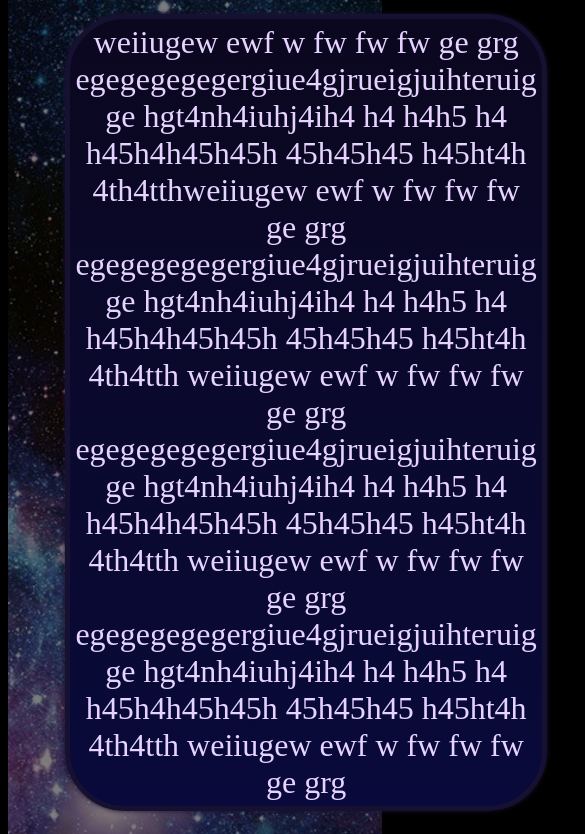
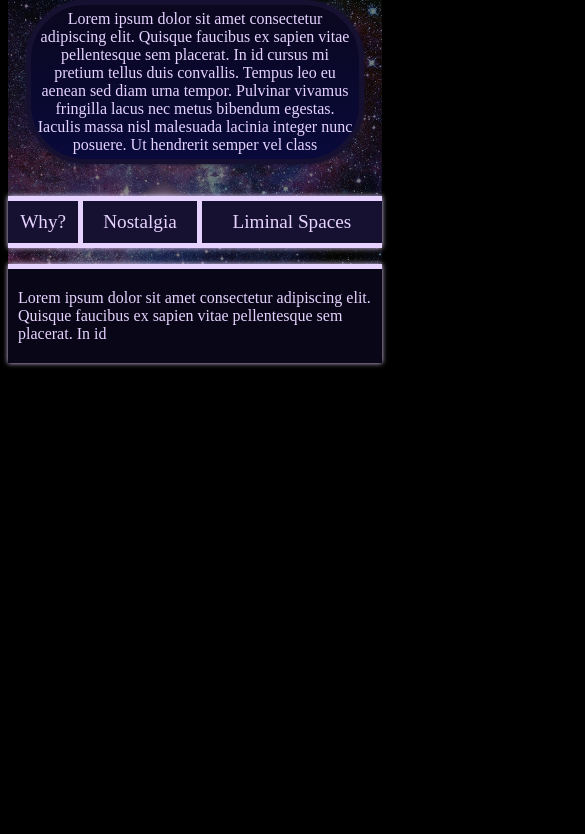
Before and after one commit to djs54344/ART-117-My-Website, a plain HTML site: page index.html in a window 390 px wide. Shown: the part 304-1138 px from the top of the page, 585 px wide, since content can reach past the window. After the commit the page ends 844 px from the top, so only its background shows below. Drawn offline with Linux system fonts and the light colour scheme.

Commit message:
Add files via upload

```diff
--- a/css/styles.css
+++ b/css/styles.css
@@ -37,13 +37,6 @@ img.windows {
 	box-shadow: 0 0 5px rgb(11,7,31)
 }
 
-main {
-	display: grid;
-	grid-template-columns: 1fr 2fr;
-	gap: 20px;
-	align-items: center;
-}
-
 main p {
 	border: 5px solid rgb(23,17,49);
 	border-radius: 60px;
@@ -51,29 +44,6 @@ main p {
 	text-align: center;
 	padding: 5px;
 	box-shadow: 0 0 5px rgb(23,17,49);
-}
-
-.centerEverything {
-	max-width: 80%;
-	margin: 0 auto;
-}
-
-nav ul {
-	list-style-type: none;
-	display: table;
-	border-collapse: collapse;
-	border: 5px solid rgb(230,211,255);
-	background-color: rgb(23,17,49);
-	box-shadow: 0 0 5px rgb(230,211,255);
-}
-
-li {
-	font-size: 2em;
-	padding: 80px 10px;
-	vertical-align: center;
-	text-align: center;
-	overflow-wrap: normal;
-	border-top: 5px solid rgb(230,211,255);
 }
 
 li:nth-of-type(1) {
@@ -86,7 +56,7 @@ footer {
 	border-top: 5px solid rgb(230,211,255);
 	color: rgb(230,211,255);
 	background-color: rgb(9,6,23);
-	padding: 20px 10% 80px;
+	text-align: start;
 }
 
 /* link styles */
@@ -104,17 +74,136 @@ ul li:has(a:hover) {
 	background-color: rgb(9,10,59);
 }
 
+/* desktop stuff */
+
+@media screen and (min-width: 481px) {
+	header {
+		padding-bottom: 60px;
+	}
+
+	img.windows {
+		height: 70%;
+		width: 70%;
+	}
+
+	main {
+		display: grid;
+		grid-template-columns: 1fr 2fr;
+		gap: 20px;
+		align-items: center;
+		padding-bottom: 40px;
+	}
+
+	main p {
+		padding-top: 20px;
+	}
+
+	.centerEverything {
+		max-width: 80%;
+		margin: 0 auto;
+	}
+
+
+	nav ul {
+		list-style-type: none;
+		display: table;
+		border-collapse: collapse;
+		border: 5px solid rgb(230,211,255);
+		background-color: rgb(23,17,49);
+		box-shadow: 0 0 5px rgb(230,211,255);
+	}
+
+	nav {
+		place-self: center;
+	}
+
+	li {
+		font-size: 1.5em;
+		padding: 80px 15px;
+		text-align: center;
+		overflow-wrap: normal;
+		border-top: 5px solid rgb(230,211,255);
+	}
+
+	footer {
+		padding: 20px 10% 80px 10%;
+	}
+}
+
 /* mobeel stuff */
 
 @media screen and (max-width: 480px) {
+	header {
+		font-size: 2em;
+		padding-bottom: 10px;
+	}
+
+	.centerEverything {
+		max-width: 100%;
+		margin: 0 auto;
+	}
+
+	main {
+		display: flex;
+		flex-flow: column nowrap;
+	}
+
+	div#mainMain p {
+		max-width: 85%;
+		align-self: center;
+	}
+
 	nav {
-		display: flex;
-		width: max-content;
+		order: 99;
+	}
+
+	nav ul {
+		display: table;
 		border-left: 0;
 		border-right: 0;
+		flex-flow: row nowrap;
+		list-style-type: none;
+		border-collapse: collapse;
+		border-top: 5px solid rgb(230,211,255);
+		border-bottom: 5px solid rgb(230,211,255);
+		background-color: rgb(23,17,49);
+		box-shadow: 0 0 5px rgb(230,211,255);
+		min-width: 100%;
+		text-align: center;
 	}
 
-	li {
-		display: table-column;
+	nav li {
+		font-size: 1.2em;
+		display: table-cell;
+		border-left: 5px solid rgb(230,211,255);
+		min-width: 33.3%;
+		padding: 10px 0;
+		vertical-align: middle;
+	}
+
+	nav li:nth-of-type(1) {
+		display: table-cell;
+		border-left: 0;
+	}
+
+	body {
+		font-size: 1em;
+		display: flex;
+		flex-flow: column nowrap;
+	}
+
+	footer {
+		order: 100;
+		padding: 20px 10px 20px 10px;
+		box-shadow: 0 0 5px rgb(230,211,255);
+
+	}
+
+	a:active {
+		text-shadow: 0 0 5px rgb(230,211,255);
+	}
+
+	ul li:has(a:active) {
+		background-color: rgb(9,10,59);
 	}
 }
--- a/index.html
+++ b/index.html
@@ -24,13 +24,13 @@
                     <img src="images/windows.png" alt="a liminal space image of very large apartment complex" class="windows">
 
                     <p>
-                        weiiugew ewf w fw fw fw ge grg egegegegegergiue4gjrueigjuihteruig ge hgt4nh4iuhj4ih4 h4 h4h5 h4 h45h4h45h45h 45h45h45 h45ht4h 4th4tthweiiugew ewf w fw fw fw ge grg egegegegegergiue4gjrueigjuihteruig ge hgt4nh4iuhj4ih4 h4 h4h5 h4 h45h4h45h45h 45h45h45 h45ht4h 4th4tth weiiugew ewf w fw fw fw ge grg egegegegegergiue4gjrueigjuihteruig ge hgt4nh4iuhj4ih4 h4 h4h5 h4 h45h4h45h45h 45h45h45 h45ht4h 4th4tth weiiugew ewf w fw fw fw ge grg egegegegegergiue4gjrueigjuihteruig ge hgt4nh4iuhj4ih4 h4 h4h5 h4 h45h4h45h45h 45h45h45 h45ht4h 4th4tth weiiugew ewf w fw fw fw ge grg
+                        Lorem ipsum dolor sit amet consectetur adipiscing elit. Quisque faucibus ex sapien vitae pellentesque sem placerat. In id cursus mi pretium tellus duis convallis. Tempus leo eu aenean sed diam urna tempor. Pulvinar vivamus fringilla lacus nec metus bibendum egestas. Iaculis massa nisl malesuada lacinia integer nunc posuere. Ut hendrerit semper vel class
                     </p>
                 </div>
             </main>
         </div>
         <footer>
-            jioergijoergergjioreijogerojkperjkopgopker erg erg er ger g neg grgr. grg r g r gr g rgrgrgrg nrgnrg rg rgrnijovjiwjhvoewhvgerwuhia
+            Lorem ipsum dolor sit amet consectetur adipiscing elit. Quisque faucibus ex sapien vitae pellentesque sem placerat. In id
         </footer>
     </body>
 </html>
```
